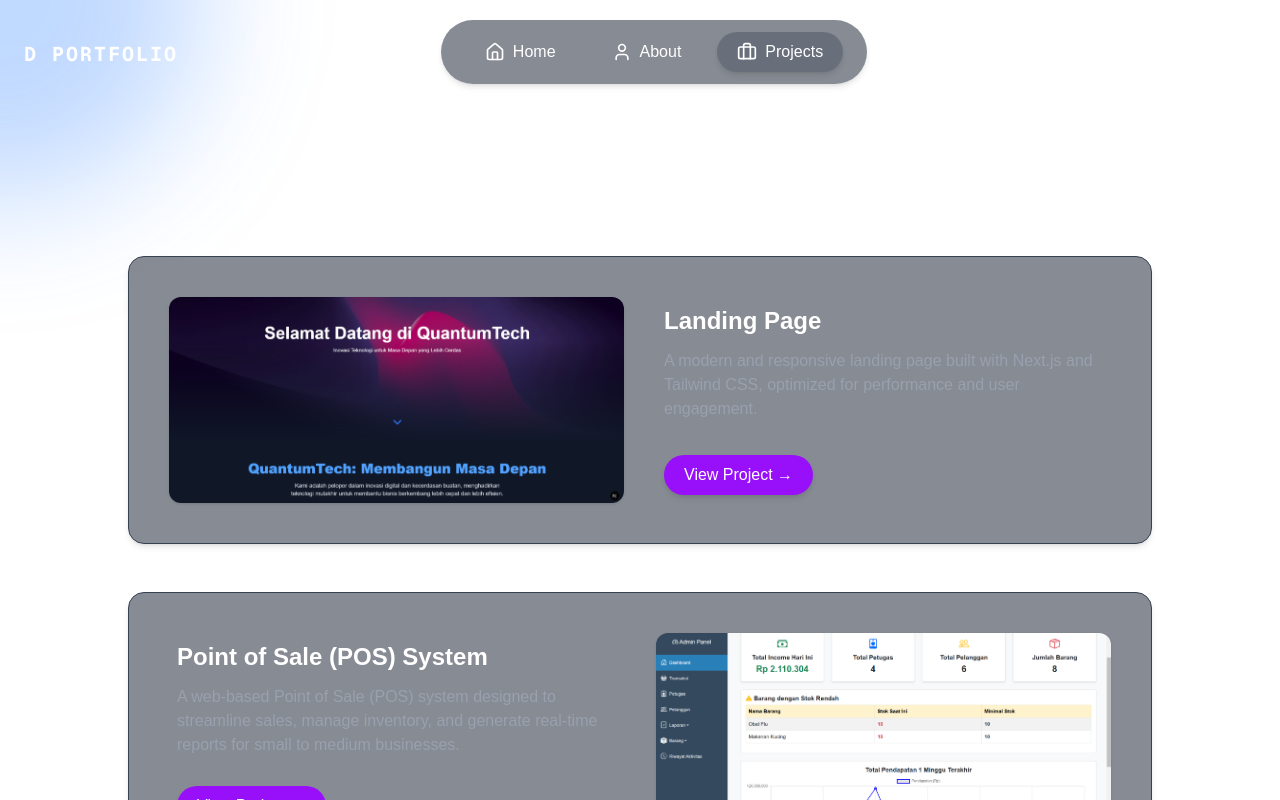
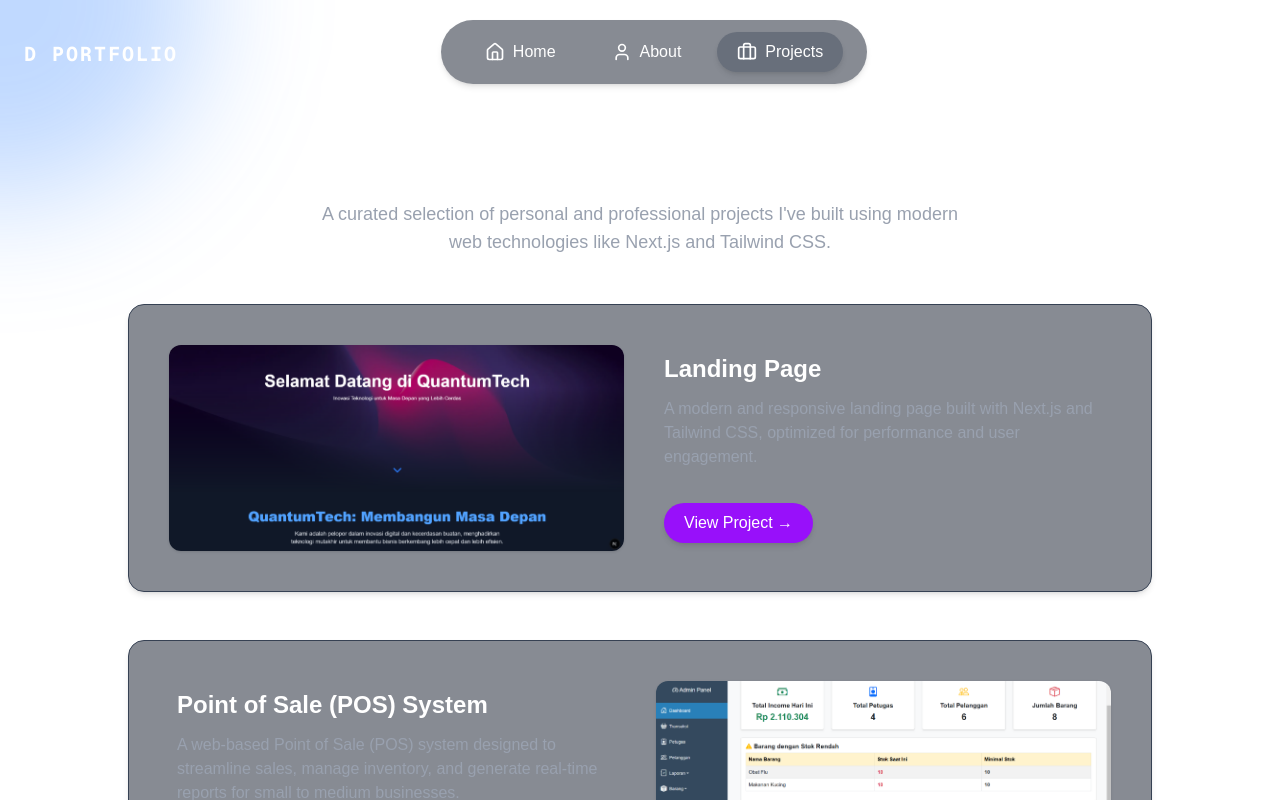
Before and after one commit to VinLvy/D-portfolio, a Next.js app: page /projects in a window 1280 px wide. Shown: the top 800 px of the page. Built offline with nearby package versions, Linux system fonts and the light colour scheme.

Commit message:
Projects 2.3

```diff
--- a/src/app/projects/page.js
+++ b/src/app/projects/page.js
@@ -32,9 +32,12 @@ export default function Projects() {
       transition={{ duration: 0.5 }}
       className="flex flex-col items-center justify-center min-h-screen px-6 py-12"
     >
-      <h1 className="text-4xl md:text-4xl mt-15 md:mt-30 font-bold text-white mb-12 text-center">
+      <h1 className="text-4xl md:text-4xl mt-8 md:mt-24 font-bold text-white mb-4 text-center">
         My Projects
       </h1>
+      <p className="text-gray-400 text-lg md:text-l mb-12 text-center max-w-2xl mx-auto">
+        A curated selection of personal and professional projects I've built using modern web technologies like Next.js and Tailwind CSS.
+      </p>
 
       <div className="flex flex-col gap-12 w-full mb-15">
         {projects.map((project, index) => (
```
